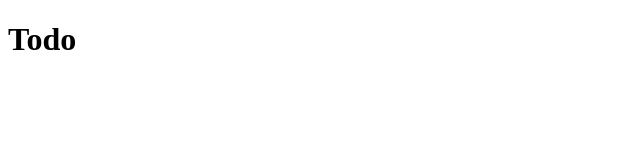
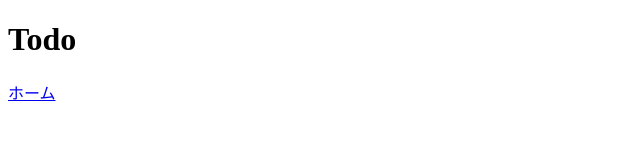
Before and after one commit to S40217kot/main, a plain HTML site: page Todo/index.html in a window 1280 px wide. Shown: the full height of the page, 0-640 px from the left. Drawn offline with Linux system fonts and the light colour scheme.

Commit message:
Update index.html

```diff
--- a/Todo/index.html
+++ b/Todo/index.html
@@ -6,4 +6,5 @@
 </head>
 <body>
   <h1>Todo</h1>
+  <a href="/">ホーム</a>
 </body>
```
